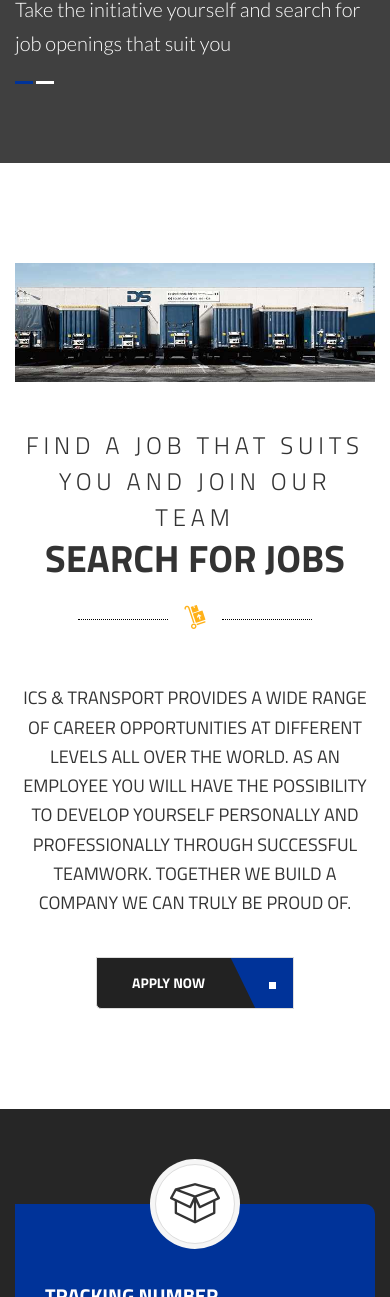
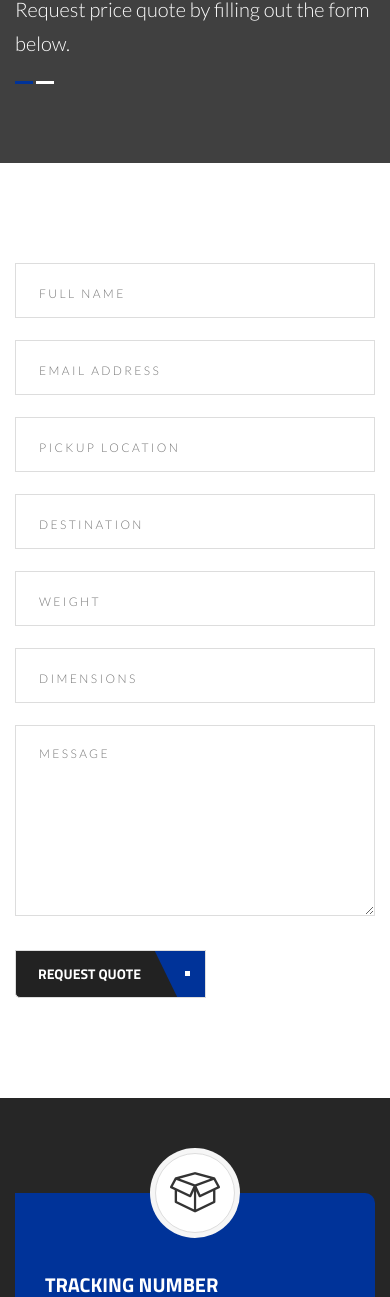
Before and after one commit to blakroku/blakroku.github.io, a plain HTML site: page quote.html in a window 390 px wide. Shown: the part 388-1685 px from the top of the page. Drawn offline with nearby package versions, Linux system fonts and the light colour scheme.

Commit message:
Contact forms added

```diff
--- a/quote.html
+++ b/quote.html
@@ -140,9 +140,9 @@
 
 							<div class="col-xs-12">
 
-								<h1 class="ui-title-page">Careers</h1>
+								<h1 class="ui-title-page">Request A Quote</h1>
 
-								<div class="ui-subtitle-page">Take the initiative yourself and search for job openings that suit you</div>
+								<div class="ui-subtitle-page">Request price quote by filling out the form below.</div>
 
 								<div class="decor-2 decor-2_mod-a decor-2_mod_white"></div>
 
@@ -168,25 +168,76 @@
 
 						<div class="col-xs-12">
 
-							<section class="block-404">
+							<form action="https://getsimpleform.com/messages?form_api_token=ccf89626838b9e4bf766d4865de530d8" method="post">
+  <!-- the redirect_to is optional, the form will redirect to the referrer on submission -->
+  <input type='hidden' name='redirect_to' value='https://intlcargoshipping.com/thank-you.html' />
+									<div class="row">
 
-								<img class="center-block img-responsive" src="assets/media/bg/bg-1.jpg" alt="Foto">
+										<div class="col-xs-12">
 
-								<h2 class="block-404__title ui-title-block"><span class="ui-title-emphasis">Find a job that suits you and join our team</span>Search for jobs</h2>
+											<input class="form-control" type="text" name="name" placeholder="Full Name">
 
-								<div class="decor-1"><i class='icon flaticon-delivery36'></i></div>
+										</div>
 
-								<div class="ui-subtitle-block ui-subtitle-block_mod-c">ICS &amp; Transport provides a wide range of career opportunities at different levels all over the world. As an employee you will have the possibility to develop yourself personally and professionally through successful teamwork. Together we build a company we can truly be proud of.</div>
+										<div class="col-xs-12">
 
-								<div class="text-center">
+											<input class="form-control" type="email" name="email" placeholder="Email address">
 
-									<a class="btn btn_mod-a btn-effect" href="mailto:info@intlcargoshipping.com"><span class="btn__inner">Apply now</span></a>
+										</div>
 
-								</div>
+									</div>
 
 
 
-							</section>
+									<div class="row">
+
+										<div class="col-sm-6">
+
+											<input class="form-control" type="text" name="pickupfrom" placeholder="Pickup Location">
+
+										</div>
+
+										<div class="col-sm-6">
+
+											<input class="form-control" type="text" name="pickupto" placeholder="Destination">
+
+										</div>
+
+									</div>
+
+
+
+									<div class="row">
+
+										<div class="col-sm-6">
+
+											<input class="form-control" type="text" name="weight" placeholder="Weight">
+
+										</div>
+
+										<div class="col-sm-6">
+
+											<input class="form-control" type="text" name="dimensions" placeholder="Dimensions">
+
+										</div>
+
+									</div>
+
+
+
+									<div class="row">
+
+										<div class="col-xs-12">
+
+											<textarea class="form-control" rows="11" placeholder="message"></textarea>
+
+											<button class="ui-form__btn btn btn-sm btn_mod-a btn-effect"><span class="btn__inner">request quote</span></button>
+
+										</div>
+
+									</div>
+
+								</form>
 
 						</div>
 
```
Also changed, not shown: index-2.html (+9 -54 lines), index.html (+4 -3 lines).
